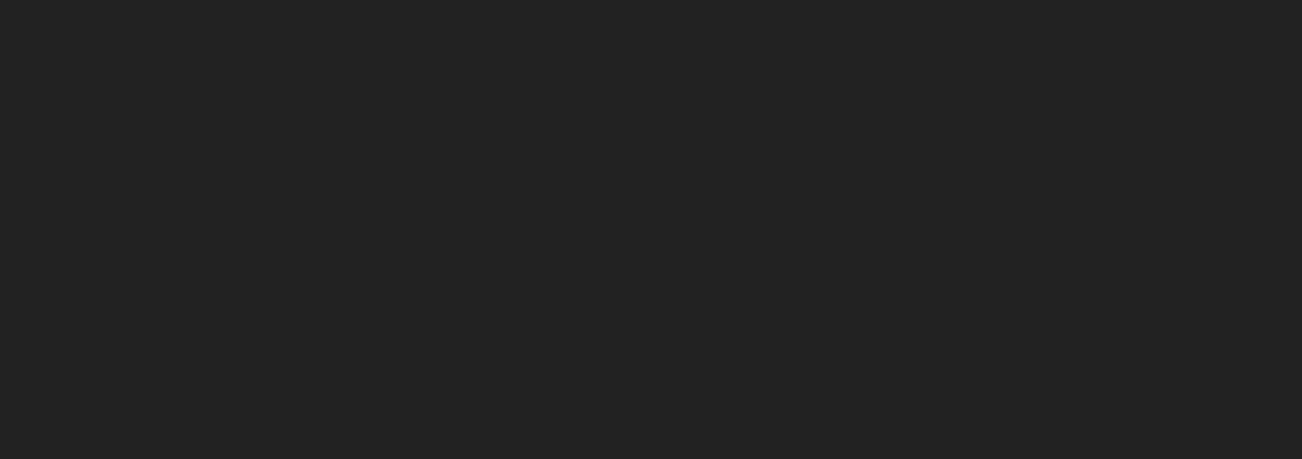
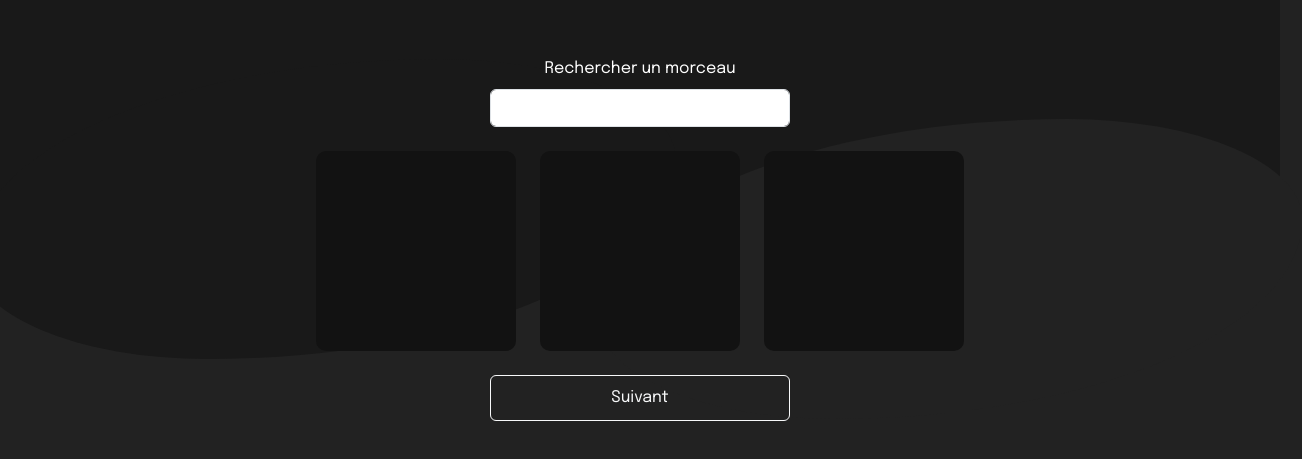
Before and after one commit to Wujutsu/HappyApp, a React (Create React App) app: page /song in a window 1280 px wide. Before the commit this address had no page. Shown: the part 161-620 px from the top of the page, 1302 px wide, since content can reach past the window. Built offline with nearby package versions, Linux system fonts and the light colour scheme.

Commit message:
creation page select song

```diff
--- a/src/App.js
+++ b/src/App.js
@@ -19,6 +19,7 @@
           {/* Application */}
           <Route path='/moods' element={<Application />} />
           <Route path='/labels' element={<Application />} />
+          <Route path='/song' element={<Application />} />
         </Routes>
       </Router>
     </div>
--- /dev/null
+++ b/src/components/pouchSong/PouchSong.jsx
@@ -0,0 +1,12 @@
+import React from 'react';
+import './PouchSong.scss';
+
+const PouchSong = () => {
+  return (
+    <div className='ha-pouchSong'>
+
+    </div>
+  );
+};
+
+export default PouchSong;
--- /dev/null
+++ b/src/components/pouchSong/PouchSong.scss
@@ -0,0 +1,8 @@
+@import '../../styles/base/color';
+
+.ha-pouchSong {
+  border-radius: 10px;
+  min-width: 200px;
+  height: 200px;
+  background: $ha-intense-dark;
+}
--- a/src/pages/application/Application.jsx
+++ b/src/pages/application/Application.jsx
@@ -4,6 +4,7 @@
 import Curve from '../../components/curve/Curve';
 import Moods from './moods/Moods';
 import Labels from './labels/Labels';
+import Song from './song/Song';
 
 const Application = () => {
   const location = useLocation();
@@ -19,6 +20,7 @@
       <div className='container'>
         {pathCurrentPage === "/moods" && <Moods />}
         {pathCurrentPage === "/labels" && <Labels />}
+        {pathCurrentPage === "/song" && <Song />}
       </div>
     </>
   );
--- a/src/pages/application/moods/Moods.jsx
+++ b/src/pages/application/moods/Moods.jsx
@@ -17,7 +17,7 @@
   }
 
   return (
-    <section className='ha-mood vh-100 mb-8 mb-sm-0'>
+    <section className='ha-moods vh-100 mb-8 mb-sm-0'>
       <div className='d-flex flex-column align-items-center justify-content-start mt-8 mt-sm-0 justify-content-sm-center h-100'>
         <h3 className='text-center fw-bold'>Quels moods représentent le mieux ta journée ?</h3>
 
--- /dev/null
+++ b/src/pages/application/song/Song.jsx
@@ -0,0 +1,30 @@
+import React from 'react';
+import PouchSong from '../../../components/pouchSong/PouchSong';
+
+const Song = () => {
+  return (
+    <section className='ha-song vh-100 mb-8 mb-sm-0'>
+
+      <form className='d-flex flex-column justify-content-center align-items-center mt-8 mt-sm-0 h-100'>
+        <div className='mb-4 w-100 mw-300'>
+          <label className='form-label text-center w-100' htmlFor="searchSong">Rechercher un morceau</label>
+          <input type='text' id="searchSong" className='form-control text-center' />
+        </div>
+
+        <div className='d-flex flex-wrap justify-content-center gap-4'>
+          <PouchSong />
+          <PouchSong />
+          <PouchSong />
+        </div>
+
+        <button type='submit' className='btn btn-outline-light mt-4 px-6 w-100 mw-300'>Suivant</button>
+      </form>
+
+
+
+
+    </section>
+  );
+};
+
+export default Song;
--- a/src/styles/base/base.scss
+++ b/src/styles/base/base.scss
@@ -6,6 +6,11 @@
   cursor: pointer;
 }
 
+
+.mw-300 {
+  max-width: 300px;
+}
+
 .mw-800 {
   max-width: 800px;
 }
--- a/src/styles/base/custom.scss
+++ b/src/styles/base/custom.scss
@@ -39,17 +39,28 @@
 // Override Spacer
 $spacer: 1rem;
 $spacers: (
-  0: 0,               // 0px
-  1: $spacer * .25,   // 4px
-  2: $spacer * .5,    // 8px
-  3: $spacer,         // 16px
-  4: $spacer * 1.5,   // 24px
-  5: $spacer * 3,     // 48px
-  6: $spacer * 3.5,   // 56px
-  7: $spacer * 4,     // 64px
-  8: $spacer * 4.5,   // 72px
-  9: $spacer * 5,     // 80px
-  10: $spacer * 5.5,  // 88px
+  0: 0,
+  // 0px
+  1: $spacer * .25,
+  // 4px
+  2: $spacer * .5,
+  // 8px
+  3: $spacer,
+  // 16px
+  4: $spacer * 1.5,
+  // 24px
+  5: $spacer * 3,
+  // 48px
+  6: $spacer * 3.5,
+  // 56px
+  7: $spacer * 4,
+  // 64px
+  8: $spacer * 4.5,
+  // 72px
+  9: $spacer * 5,
+  // 80px
+  10: $spacer * 5.5,
+  // 88px
 );
 
 // Override Colors
@@ -71,4 +82,5 @@
 
 // Override Input
 $input-color: $ha-intense-dark;
+$input-placeholder-color: $ha-intense-dark;
 $input-bg: $ha-white;
```
